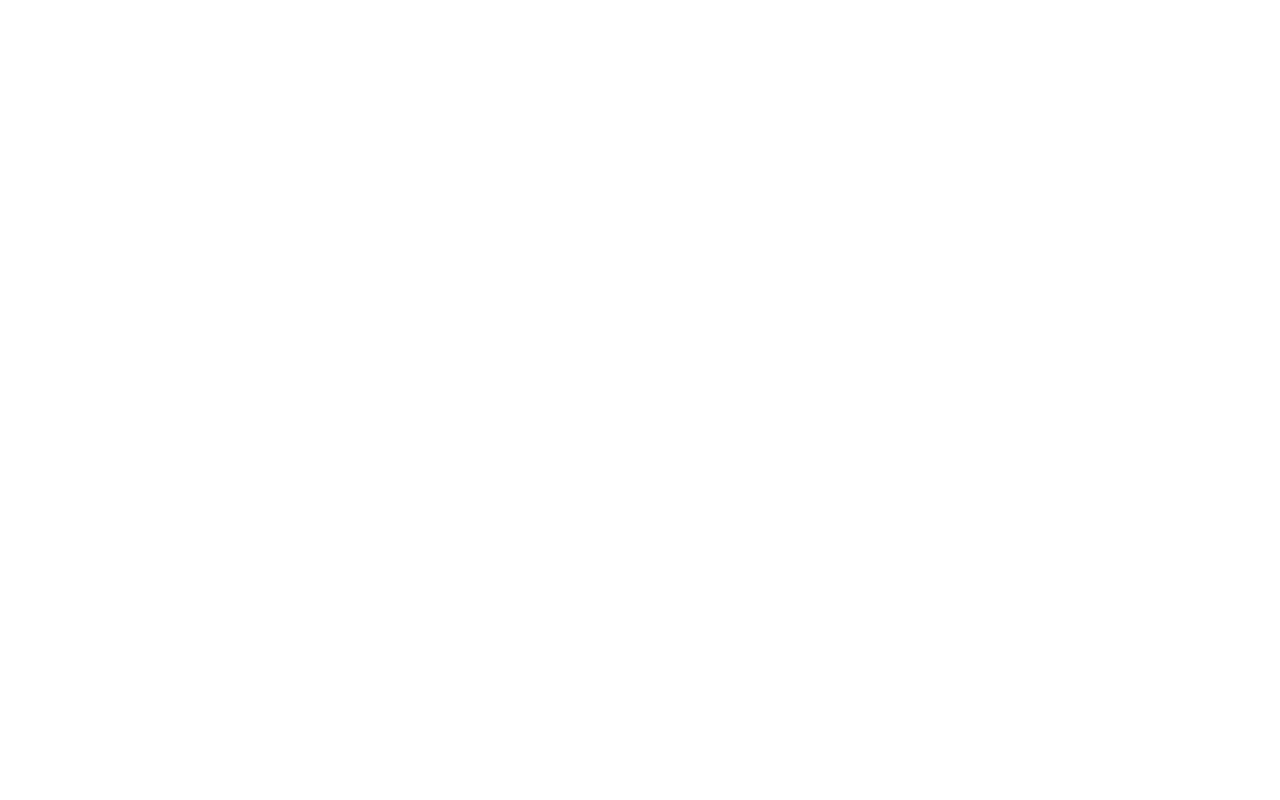
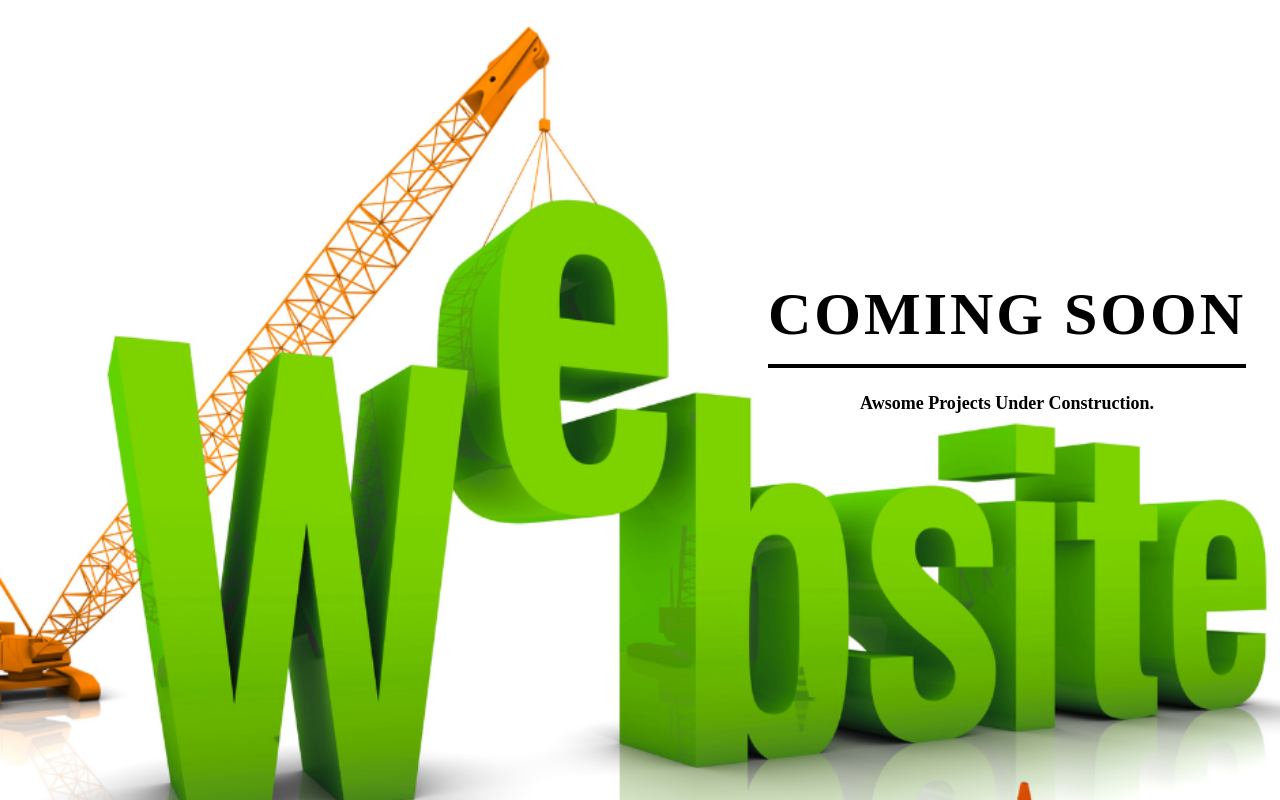
Before and after one commit to geeky-dev0617/PLP_PROJECT, a plain HTML site: page projects.html in a window 1280 px wide. Drawn offline with Linux system fonts and the light colour scheme.

Commit message:
projects page under construction

```diff
--- a/projects.css
+++ b/projects.css
@@ -0,0 +1,29 @@
+*{
+    margin: 0;
+    padding: 0;
+}
+body{
+    background: url(constr.png);
+    background-size: cover;
+}
+.msg{
+    position: absolute;
+    top: 35%;
+    left: 60%;
+    transform: translate(-50% -50%);
+    text-align: center;
+}
+header h1{
+    font-size: 60px;
+    letter-spacing: 3px;
+    margin-bottom: 15px;
+}
+header p{
+    margin-top: 20px;
+    font-size: 18px;
+    line-height: 30px;
+    font-weight: bolder;
+}
+header hr{
+    border: 2px solid black;
+    left: 30px;
--- a/projects.html
+++ b/projects.html
@@ -5,8 +5,12 @@
     <meta http-equiv="X-UA-Compatible" content="IE=edge">
     <meta name="viewport" content="width=device-width, initial-scale=1.0">
     <title>PROJECTS PAGE</title>
+    <link rel="stylesheet" href="projects.css">
 </head>
 <body>
-
+    <header class="msg">
+        <h1>COMING SOON</h1> <hr>
+        <p>Awsome Projects Under Construction.</p>
+    </header>
 </body>
 </html>
```
Also changed, not shown: constr.png (added).
